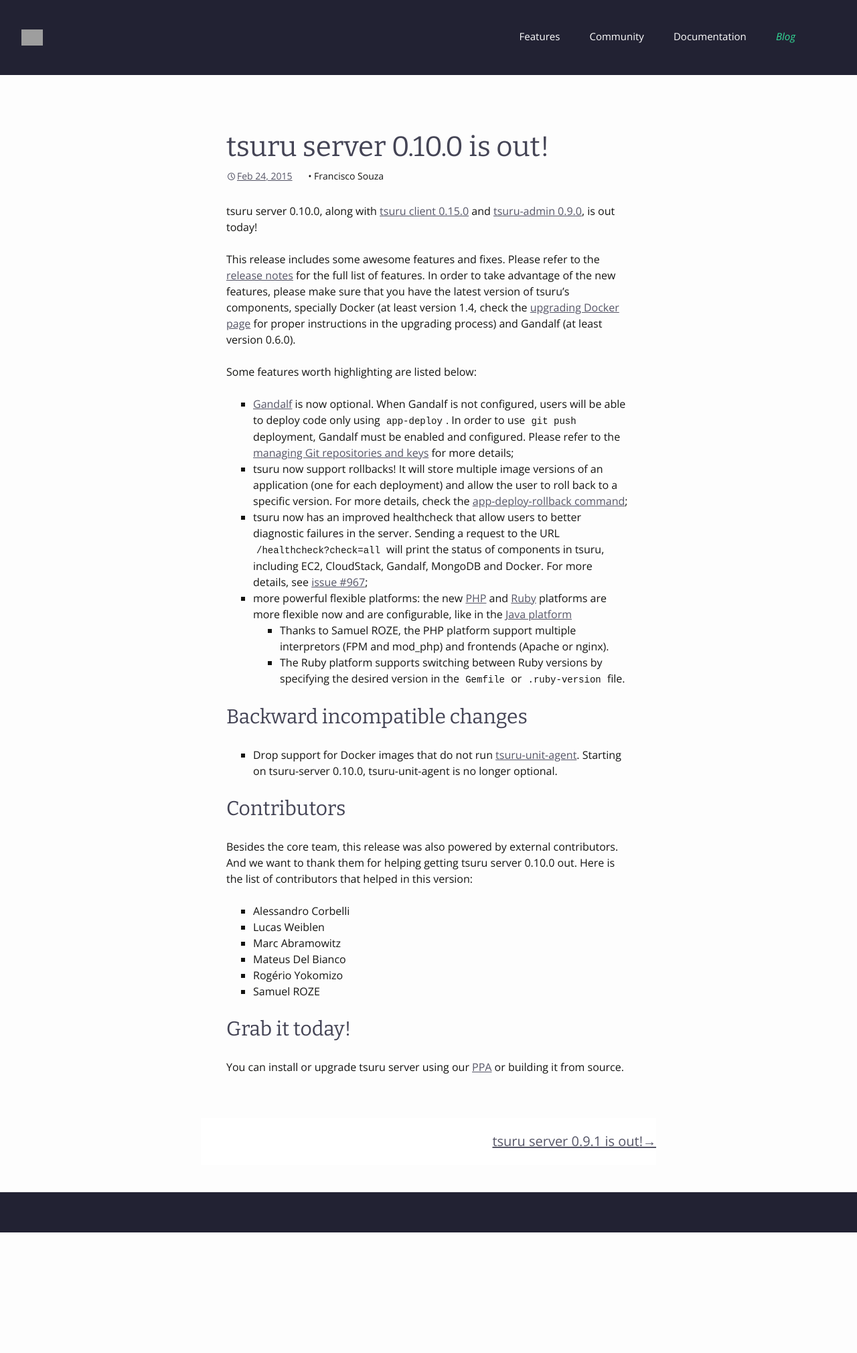
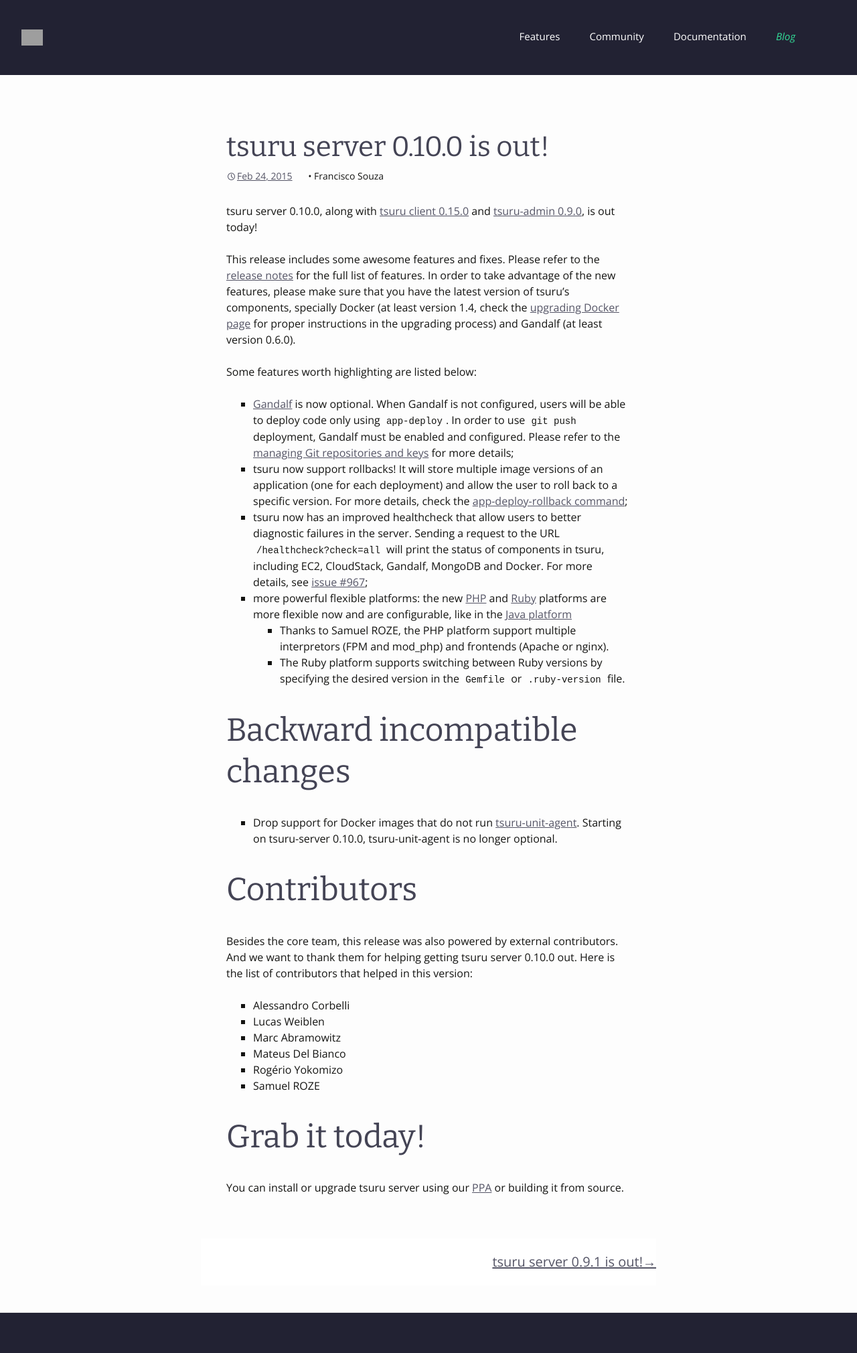
Before and after one commit to tsuru/tsuru.github.io, a Jekyll site: the page built from _posts/2015-02-24-tsuru-server-0-10-0-is-out.markdown, in a window 1280 px wide. Shown: the whole page at 67% size. Built offline with Jekyll 4.4.1, drawn with Linux system fonts in a browser that asks for light colours; nearby versions of some CDN libraries; comment, search, counter and statistics services are not loaded; before the commit the page ends 1840 px from its top, so only the background shows below that; grey boxes are pictures that could not be loaded.

````diff
--- a/_posts/2014-12-15-tsuru-server-0-9-1-released.markdown
+++ b/_posts/2014-12-15-tsuru-server-0-9-1-released.markdown
@@ -47,12 +47,14 @@ In the 0.9.0 and 0.9.1 a lot of features are added. The features that worth high
                            +-------+ <---------------------+
 ```
 
-##Backward incompatible changes
+Backward incompatible changes
+=============================
 
 * Service API flow: the service API flow has changed, splitting the bind process in two steps: binding/unbinding the application and binding/unbinding the units. The old flow is now deprecated
 
 You can see the complete list of features in the release notes of tsuru server [0.9.0](http://docs.tsuru.io/en/master/releases/tsr/0.9.0.html) and [0.9.1](http://docs.tsuru.io/en/master/releases/tsr/0.9.1.html).
 
-##Grab it today!
+Grab it today!
+==============
 
 You can install or upgrade tsuru server using our [PPA](http://docs.tsuru.io/en/master/installing/api.html#adding-repositories) or building it from source.
--- a/_posts/2015-02-24-tsuru-server-0-10-0-is-out.markdown
+++ b/_posts/2015-02-24-tsuru-server-0-10-0-is-out.markdown
@@ -33,11 +33,13 @@ Some features worth highlighting are listed below:
   - Thanks to Samuel ROZE, the PHP platform support multiple interpretors (FPM and mod_php) and frontends (Apache or nginx).
   - The Ruby platform supports switching between Ruby versions by specifying the desired version in the ``Gemfile`` or ``.ruby-version`` file.
 
-##Backward incompatible changes
+Backward incompatible changes
+=============================
 
 * Drop support for Docker images that do not run [tsuru-unit-agent](https://github.com/tsuru/tsuru-unit-agent). Starting on tsuru-server 0.10.0, tsuru-unit-agent is no longer optional.
 
-##Contributors
+Contributors
+============
 
 Besides the core team, this release was also powered by external contributors.  And we want to thank them for helping getting tsuru server 0.10.0 out. Here is the list of contributors that helped in this version:
 
@@ -48,6 +50,7 @@ Besides the core team, this release was also powered by external contributors.
 * Rogério Yokomizo
 * Samuel ROZE
 
-##Grab it today!
+Grab it today!
+==============
 
 You can install or upgrade tsuru server using our [PPA](http://docs.tsuru.io/en/latest/installing/api.html#adding-repositories) or building it from source.
````
